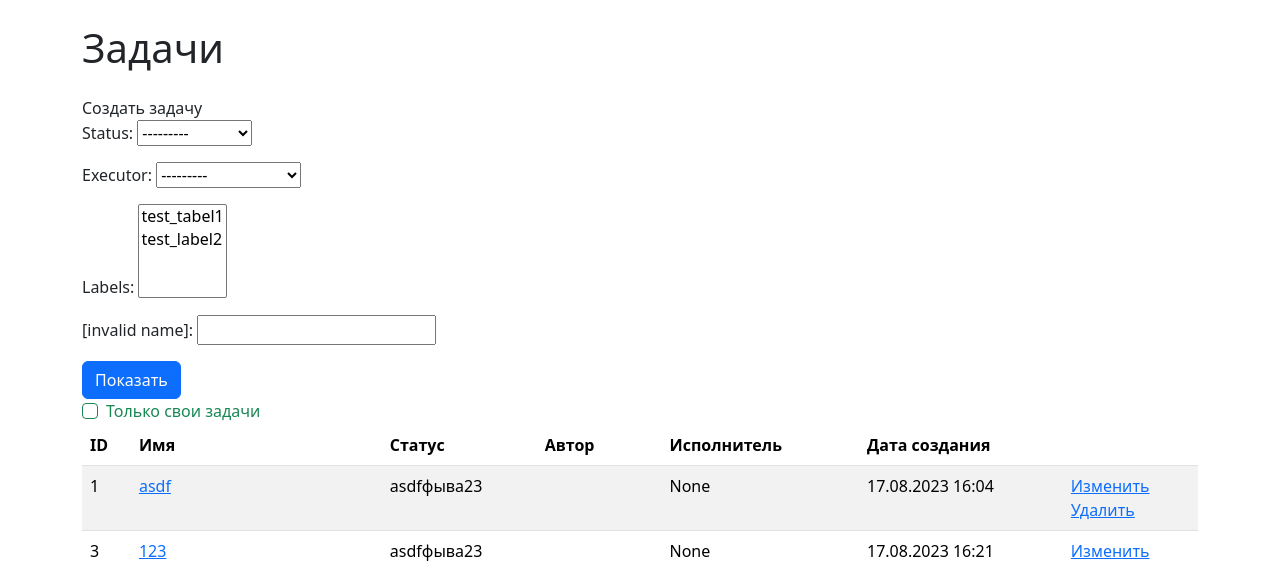
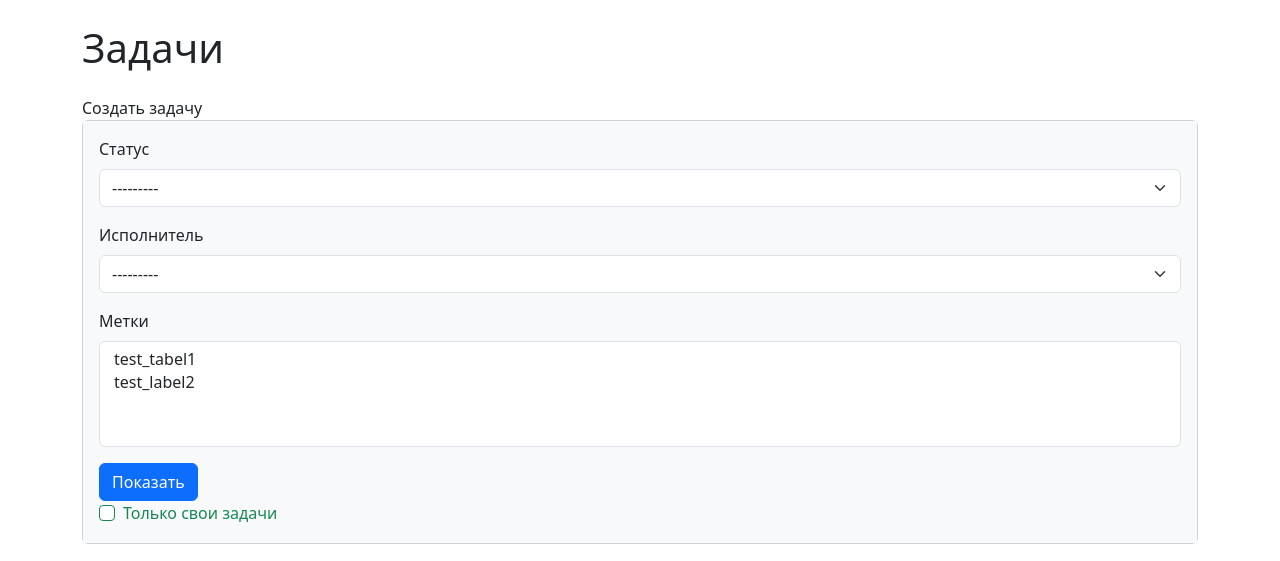
Before and after one commit to amrylnikov/python-project-52, a Django app: page /tasks/ in a window 1280 px wide. Shown: the part 56-617 px from the top of the page. Run offline with Django 4.2, Linux system fonts and the light colour scheme; a user stored in the database is signed in; data comes from the database, SQL or seed files in the repository; some libraries are stand-ins or nearby versions.

Commit message:
updated filter

```diff
--- a/task_manager/tasks/filters.py
+++ b/task_manager/tasks/filters.py
@@ -1,10 +1,17 @@
 import django_filters
+from django.contrib.auth.models import User
+
+from task_manager.statuses.models import Status
 from task_manager.tasks.models import Task
+from task_manager.labels.models import Label
 
 
 class TaskFilter(django_filters.FilterSet):
-    username = django_filters.CharFilter(method='my_custom_filter')
-    author = django_filters.BooleanFilter
+    # username = django_filters.CharFilter(method='my_custom_filter')
+    # author = django_filters.BooleanFilter
+    status = django_filters.ModelChoiceFilter(queryset=Status.objects.all(), label='Статус')
+    executor = django_filters.ModelChoiceFilter(queryset=User.objects.all(), label='Исполнитель')
+    labels = django_filters.ModelMultipleChoiceFilter(queryset=Label.objects.all(), label='Метки')
 
     class Meta:
         model = Task
--- a/task_manager/templates/tasks/tasks.html
+++ b/task_manager/templates/tasks/tasks.html
@@ -1,16 +1,28 @@
 {% extends "index.html" %}
+{% load django_bootstrap5 %}
+
+{% bootstrap_css %}
+{% bootstrap_javascript %}
 
 {% block content %}
 <h1 class="my-4">Задачи</h1>
 <a class="nav-link" href="{% url 'create_task' %}">Создать задачу</a>
+<div class="card mb-3">
+<div class="card-body bg-light">
 <form class="form-inline center" method="get" action="{% url 'tasks' %}">
-  {{ form.as_p}}
-  <input class="btn btn-primary" type="submit" value="Показать">
+  {%csrf_token %}
+
+  {% bootstrap_form form %}
+
+  {% bootstrap_button button_type="submit" content="Показать" %}
+
   <div class="form-check">
     <input type="checkbox" name="self_tasks" class="form-check-input is-valid" id="id_self_tasks">
     <label class="form-check-label" for="id_self_tasks">Только свои задачи</label>
   </div>
 </form>
+</div>
+</div>
 <table class="table table-striped">
     <thead>
       <tr>
```
